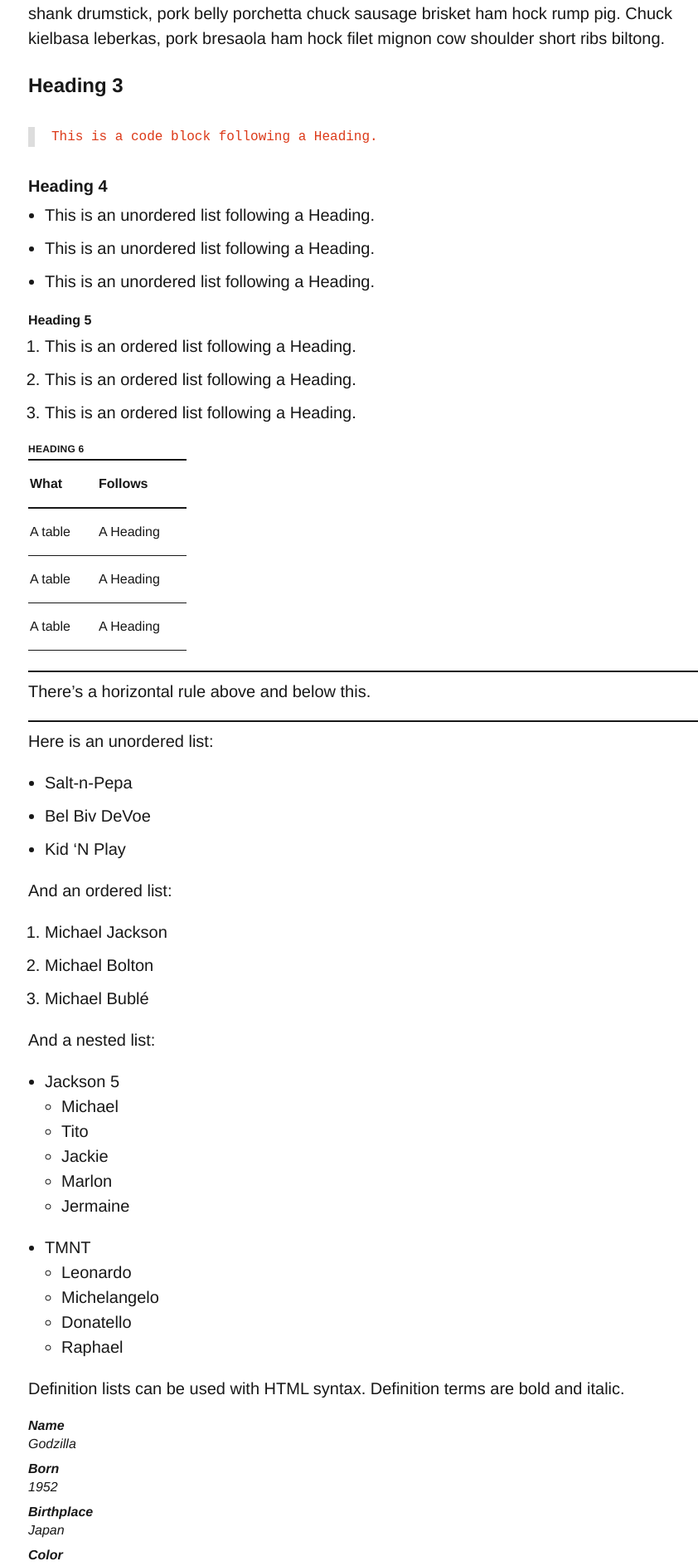
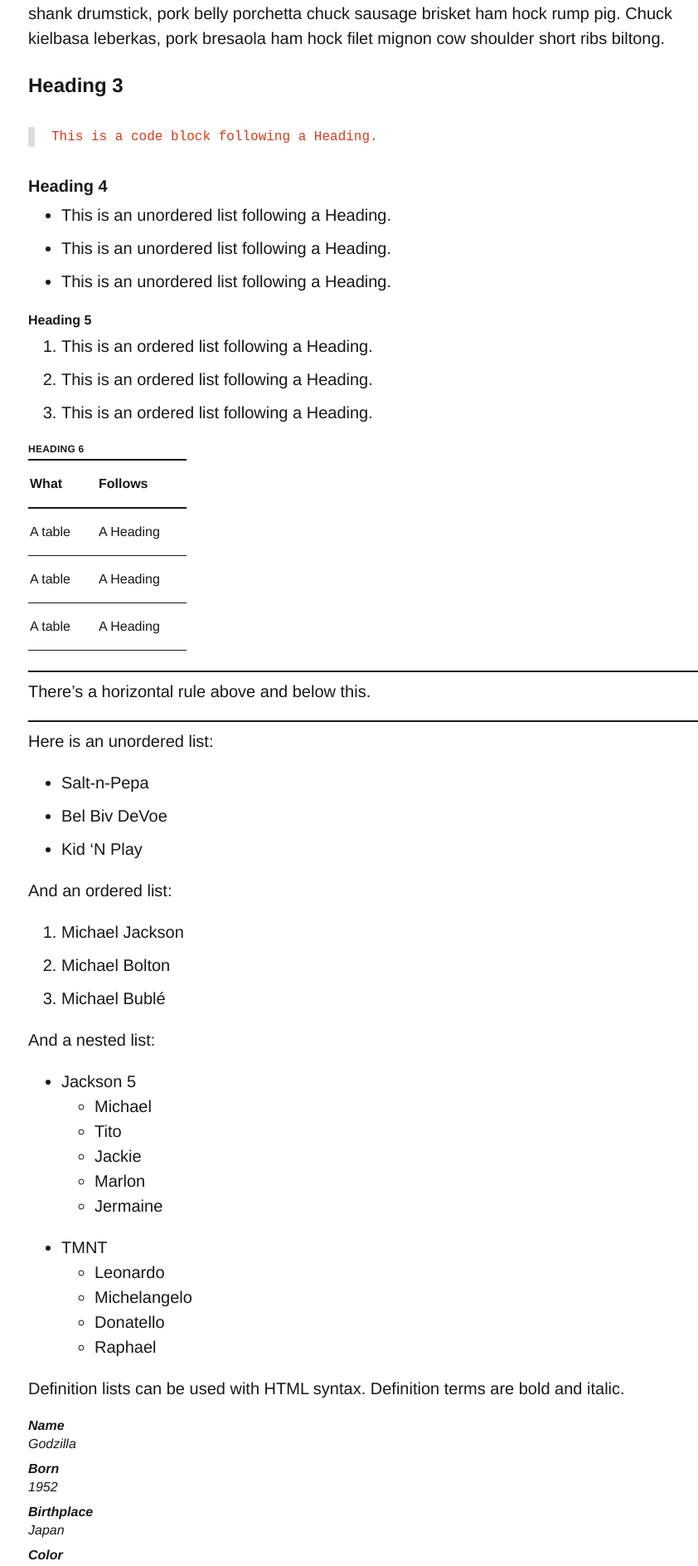
Before and after one commit to broccolini/swiss, a Jekyll site: the page built from _posts/2016-09-04-markdown-sample.md, in a window 1280 px wide. Shown: the part 2002-3889 px from the top of the page at 83% size, without its empty margins (110-952 px from the left). Built offline with Jekyll 4.4.1, drawn with Linux system fonts in a browser that asks for light colours; comment, search, counter and statistics services are not loaded.

Commit message:
adjust padding so ordered lists don't stick out the side

```diff
--- a/_sass/_components.scss
+++ b/_sass/_components.scss
@@ -30,13 +30,13 @@ code {
   }
 
   ul, ol {
-    padding-left: 20px;
+    padding-left: 40px;
   }
 
   li {
     margin-bottom: 0.5em;
 
-    ul li {
+    ul li, ol li {
       margin-bottom: 0;
     }
   }
```
